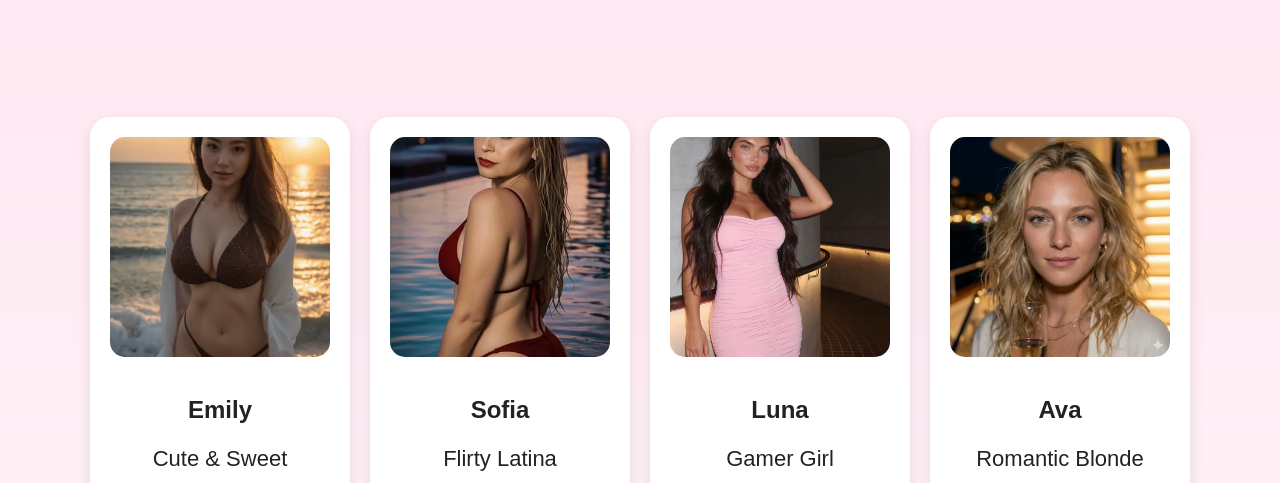
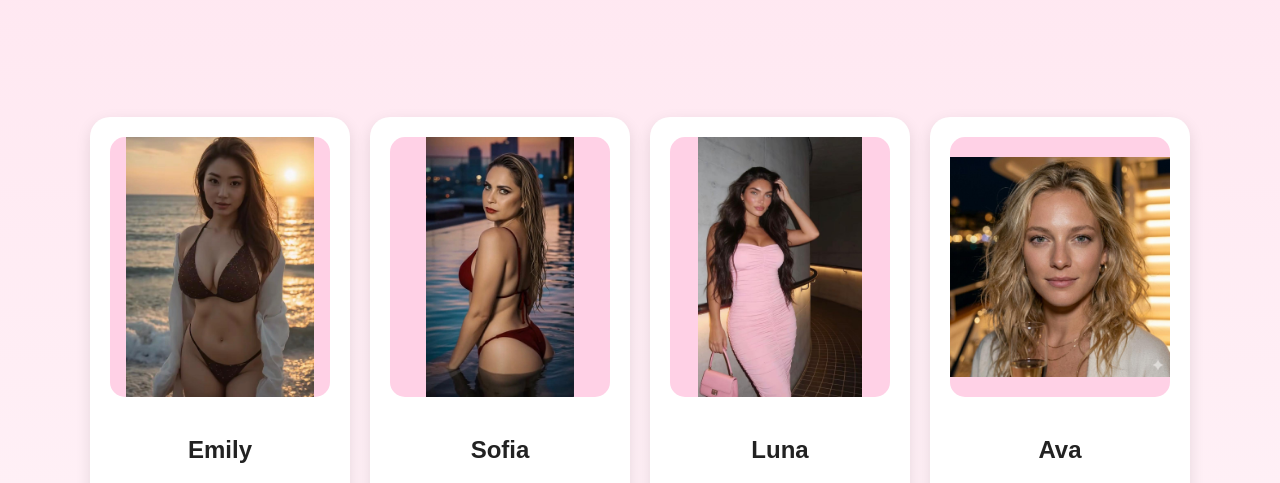
Before and after one commit to dalonaicontact-create/dalonai, a plain HTML site: page index.html in a window 1280 px wide. Shown: the part 269-752 px from the top of the page. Drawn offline with Linux system fonts and the light colour scheme.

Commit message:
Update index.html

```diff
--- a/index.html
+++ b/index.html
@@ -46,9 +46,10 @@ border-radius:20px;
 box-shadow:0 5px 15px rgba(0,0,0,0.1);
 }
 .img{
-height:220px;
+height:260px;
 width:100%;
-object-fit:cover;
+object-fit:contain;
+background:#ffd1e6;
 border-radius:15px;
 margin-bottom:15px;
 }
```
